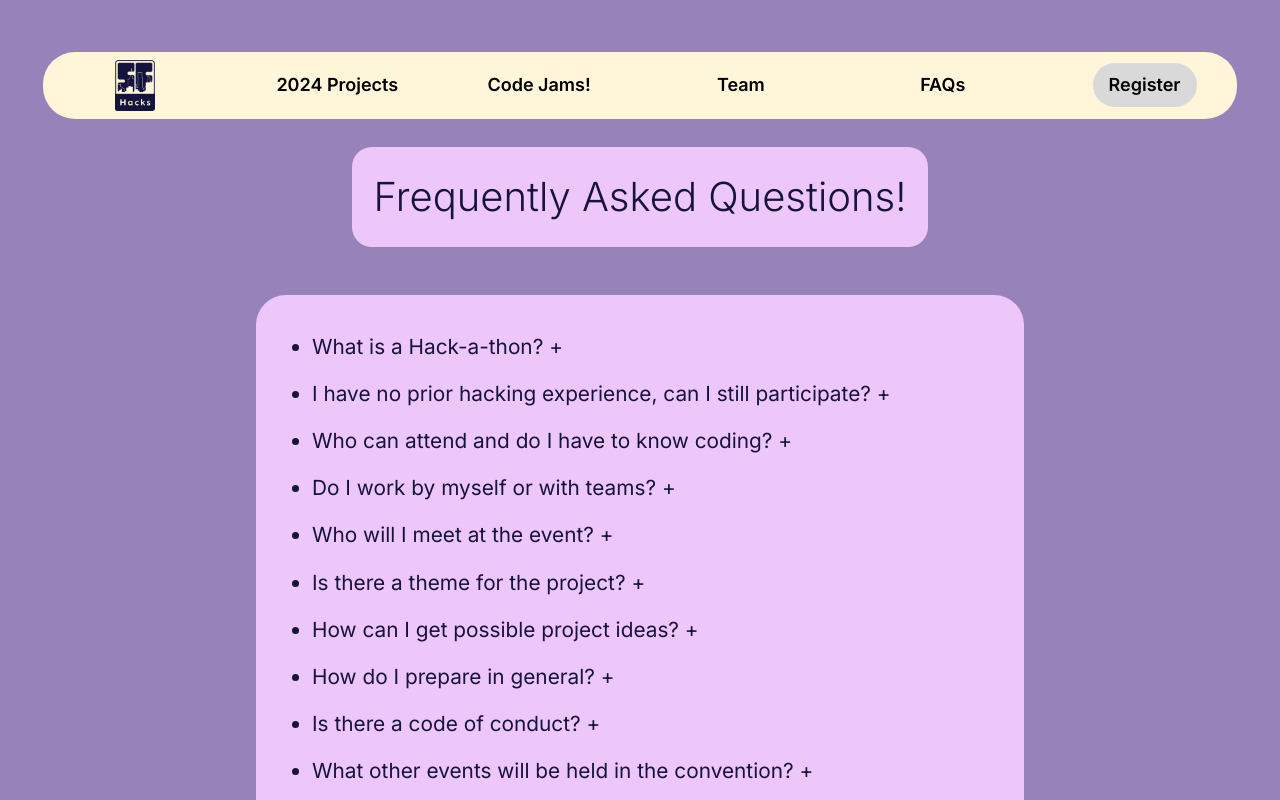
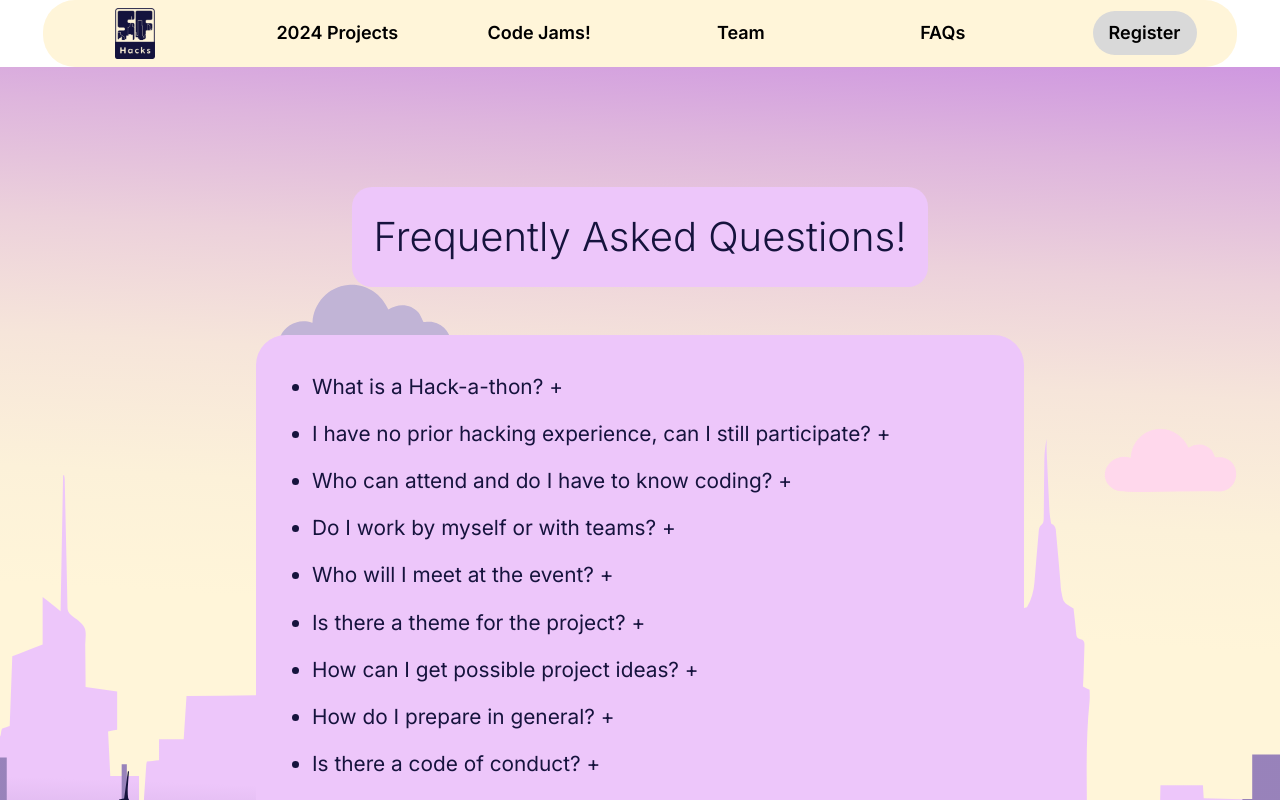
Before and after one commit to SF-Hacks-at-SFSU/sfhacks2025, a Next.js app: page /faqpage in a window 1280 px wide. Shown: the top 800 px of the page. Built offline with nearby package versions, Linux system fonts and the light colour scheme.

Commit message:
Reorganize components to more conventional app based file structure

```diff
--- a/src/app/faqpage/page.jsx
+++ b/src/app/faqpage/page.jsx
@@ -1,21 +1,15 @@
-"use client"
-import React from 'react'
-import FAQ from '@/components/faq/FAQ'
-import Navbar from '@/components/Navbar'
-import { useState } from 'react'
+"use client";
+import React from "react";
+import FAQ from "@/components/faq/FAQ";
 
 const page = () => {
+  return (
+    <div className="h-screen">
+      <div className=""></div>
 
+      <FAQ />
+    </div>
+  );
+};
 
-  return (
-    <div className= "h-full bg-sfDarkPurp">
-      <div className=''>
-
-      </div>
-
-        <FAQ/>
-    </div>
-  )
-}
-
-export default page
+export default page;
--- a/src/app/globals.css
+++ b/src/app/globals.css
@@ -137,7 +137,6 @@ footer > * {
   margin: 0.5em 0;
 }
 
-
 /* .mainLandingPage > hgroup {
 
 } */
--- a/src/app/layout.js
+++ b/src/app/layout.js
@@ -1,20 +1,23 @@
+"use client";
+
 import { Inter } from "next/font/google";
 import "./globals.css";
 import Navbar from "@/components/Navbar";
+import { useState } from "react";
 
 const inter = Inter({ subsets: ["latin"] });
 
-export const metadata = {
-  title: "SF Hacks 2025",
-  description: "Bigger, Better, with more Air Fryers",
-};
+export default function RootLayout({ children }) {
+  const [isOpen, setIsOpen] = useState(false);
 
-export default function RootLayout({ children }) {
-  // console.log(logo)
+  const handleToggle = () => {
+    setIsOpen(!isOpen);
+  };
   return (
     <html lang="en">
-      <body className={`${inter.className} `}>
-        { children }
+      <body className={`${inter.className}`}>
+        <Navbar isOpen={isOpen} handleToggle={handleToggle} />
+        <main className="pt-24 bg-webdev-temp">{children}</main>
       </body>
     </html>
   );
--- a/src/components/Main/Main.jsx
+++ b/src/components/Main/Main.jsx
@@ -4,7 +4,6 @@ import { useState } from "react";
 import Image from "next/image";
 import CountDown from "@/components/countdown/Countdown";
 import AboutUs from "@/app/aboutUs/AboutUs";
-import Navbar from "@/components/Navbar";
 import "./styles.css";
 
 export default function Main() {
@@ -14,10 +13,7 @@ export default function Main() {
   };
   return (
     <div>
-			<div className="w-95vw h-screen bg-webdev-temp items-center align-contents-center flex flex-col md-gap-6">
-				<div className="md:px-24 md:py-4 md:w-[98vw] w-screen">
-					<Navbar isOpen={isOpen} handleToggle={handleToggle} />
-				</div>
+      <div className="w-95vw h-screen items-center align-contents-center flex flex-col md-gap-6">
         <div className="mainLandingPage flex flex-col gap-2 w-1/3 h-max items-center ">
           <hgroup>
             <h2>
--- a/src/components/faq/FAQ.jsx
+++ b/src/components/faq/FAQ.jsx
@@ -1,11 +1,9 @@
-"use client"
+"use client";
 
 import { useState } from "react";
-import './FAQ.css'
-import Navbar from "../Navbar";
+import "./FAQ.css";
 
 function FAQ() {
-
   // Added a default value to the `open` state variable.
   const [open, setOpen] = useState(false);
 
@@ -26,50 +24,50 @@ function FAQ() {
     setIsOpen(!isOpen);
   };
 
-
-
-
   return (
-    <div className = "h-full bg-sfDarkPurp pt-6">
-      <div className="md:p-7 md:pb-7">
-      <Navbar  isOpen={isOpen} handleToggle={handleToggleNav} />
+    <div className="h-full pt-6">
+      <div className="faq-banner">
+        <h2 className="faq-banner-text">Frequently Asked Questions!</h2>
       </div>
-
-      <div className='faq-banner'>
-        <h2 className='faq-banner-text'>Frequently Asked Questions!</h2>
-      </div>
-      <div className='faq-main'>
+      <div className="faq-main">
         {data.map((item, i) => (
           <div key={i}>
             <div
               open={open === i}
-              className='faq-questions'
+              className="faq-questions"
               onClick={() => handleToggle(i)}
             >
-              <ul className='faq-list'>
-                <li className='faq-ques' >{item.question} <span>+</span></li>
+              <ul className="faq-list">
+                <li className="faq-ques">
+                  {item.question} <span>+</span>
+                </li>
               </ul>
             </div>
-            {open === i && <div className='answer-visible bg-sfDarkPurp p-3 rounded-md'>{item.answer}</div>}
+            {open === i && (
+              <div className="answer-visible p-3 rounded-md">{item.answer}</div>
+            )}
           </div>
         ))}
       </div>
     </div>
-  )
+  );
 }
 
 const data = [
   {
-    question: 'What is a Hack-a-thon? ',
-    answer: 'A hackathon is a 24-hour event where individuals get together for a short period of time to collaborate on a project. Participants work rapidly and often work in groups to achieve their tasks.'
+    question: "What is a Hack-a-thon? ",
+    answer:
+      "A hackathon is a 24-hour event where individuals get together for a short period of time to collaborate on a project. Participants work rapidly and often work in groups to achieve their tasks.",
   },
   {
-    question: 'I have no prior hacking experience, can I still participate?',
-    answer: 'Yes! While the word "hack" is in hackathon, hackathons are primarily focused on the coding used for building projects.'
+    question: "I have no prior hacking experience, can I still participate?",
+    answer:
+      'Yes! While the word "hack" is in hackathon, hackathons are primarily focused on the coding used for building projects.',
   },
   {
-    question: 'Who can attend and do I have to know coding?',
-    answer: 'No prior knowledge of computer science is needed! We encourage all levels of coders to attend. In our events, we dedicate officers/mentors/tutors to help all hackers find their beginnings in CS.'
+    question: "Who can attend and do I have to know coding?",
+    answer:
+      "No prior knowledge of computer science is needed! We encourage all levels of coders to attend. In our events, we dedicate officers/mentors/tutors to help all hackers find their beginnings in CS.",
   },
   // {
   //   question: 'When does the event start?',
@@ -88,36 +86,56 @@ const data = [
   //   answer: 'Unfortunately, we will not be able to reimburse travel costs.'
   // },
   {
-    question: 'Do I work by myself or with teams?',
-    answer: 'You can work either in a solo project, or you can choose to work with other students as a team.'
+    question: "Do I work by myself or with teams?",
+    answer:
+      "You can work either in a solo project, or you can choose to work with other students as a team.",
   },
   {
-    question: 'Who will I meet at the event?',
-    answer: 'You will meet other students, event organizers, or even company/sponsor representatives.'
+    question: "Who will I meet at the event?",
+    answer:
+      "You will meet other students, event organizers, or even company/sponsor representatives.",
   },
   {
-    question: 'Is there a theme for the project?',
-    answer: 'Yes, there is a theme planned for the event. We\'ll unveil it as we approach the event date.'
+    question: "Is there a theme for the project?",
+    answer:
+      "Yes, there is a theme planned for the event. We'll unveil it as we approach the event date.",
   },
   {
-    question: 'How can I get possible project ideas?',
-    answer: 'Check Devpost! Devpost is a website where hackathon results are displayed. Check the pages of previous hackathons for ideas!'
+    question: "How can I get possible project ideas?",
+    answer:
+      "Check Devpost! Devpost is a website where hackathon results are displayed. Check the pages of previous hackathons for ideas!",
   },
   {
-    question: 'How do I prepare in general?',
-    answer: 'Think of what you want to build, what tools you want to use, and reach out to potential teammates to brainstorm together.'
+    question: "How do I prepare in general?",
+    answer:
+      "Think of what you want to build, what tools you want to use, and reach out to potential teammates to brainstorm together.",
   },
   {
-    question: 'Is there a code of conduct?',
-    answer: <p> Yes! Check it out <a className="underline font-bold" href="https://static.mlh.io/docs/mlh-code-of-conduct.pdf" target="_blank">here</a>.</p>
+    question: "Is there a code of conduct?",
+    answer: (
+      <p>
+        {" "}
+        Yes! Check it out{" "}
+        <a
+          className="underline font-bold"
+          href="https://static.mlh.io/docs/mlh-code-of-conduct.pdf"
+          target="_blank"
+        >
+          here
+        </a>
+        .
+      </p>
+    ),
   },
   {
-    question: 'What other events will be held in the convention?',
-    answer: 'There will be a host of events including workshops from sponsors and ACM student leaders, panels, showcases, and fun mini-games!'
+    question: "What other events will be held in the convention?",
+    answer:
+      "There will be a host of events including workshops from sponsors and ACM student leaders, panels, showcases, and fun mini-games!",
   },
   {
-    question: 'Where can I contact you for any questions or support?',
-    answer: <p className="">
+    question: "Where can I contact you for any questions or support?",
+    answer: (
+      <p className="">
         {" "}
         You may email us at{" "}
         <a
@@ -127,7 +145,8 @@ const data = [
           sfhacksteam@gmail.com{" "}
         </a>
       </p>
+    ),
   },
 ];
 
-export default FAQ
+export default FAQ;
```
Also changed, not shown: src/app/aboutUs/AboutUs.jsx (+28 -27 lines). Lines whose indentation alone changed are shown as unchanged.
